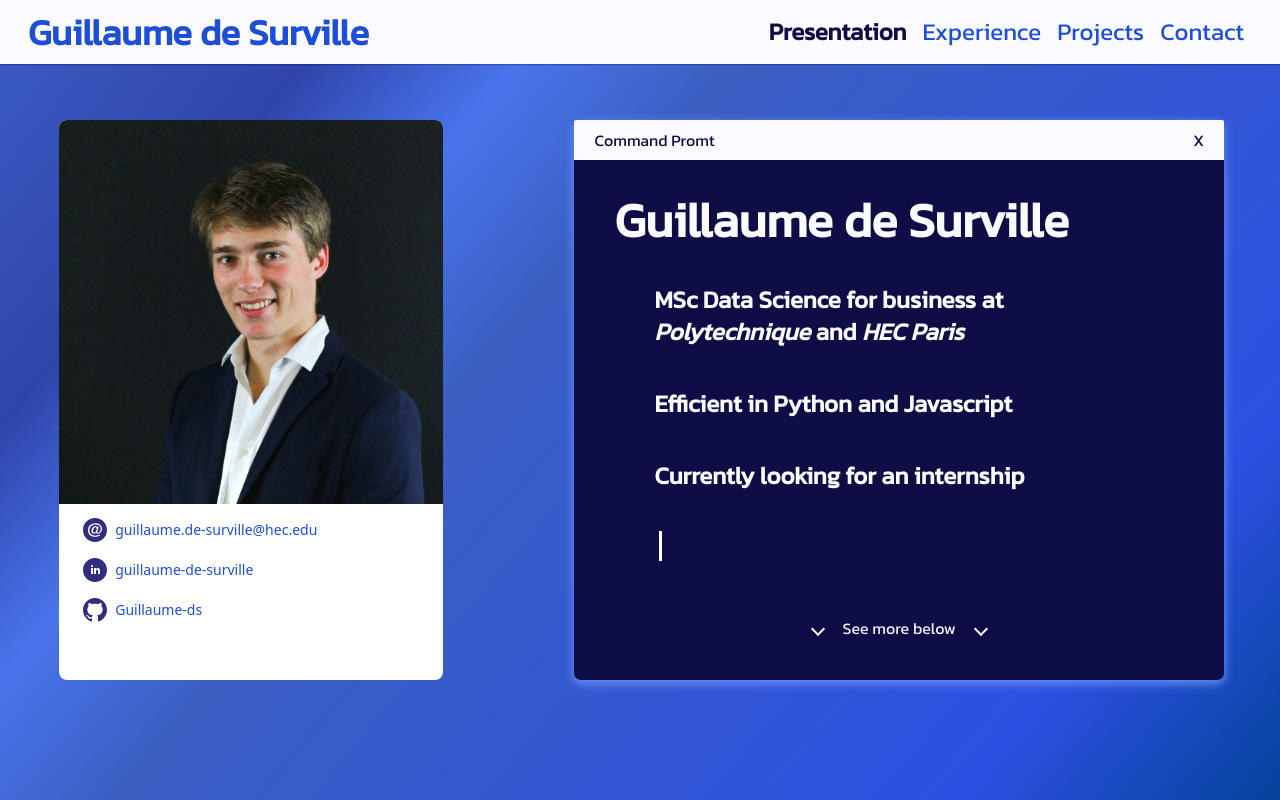
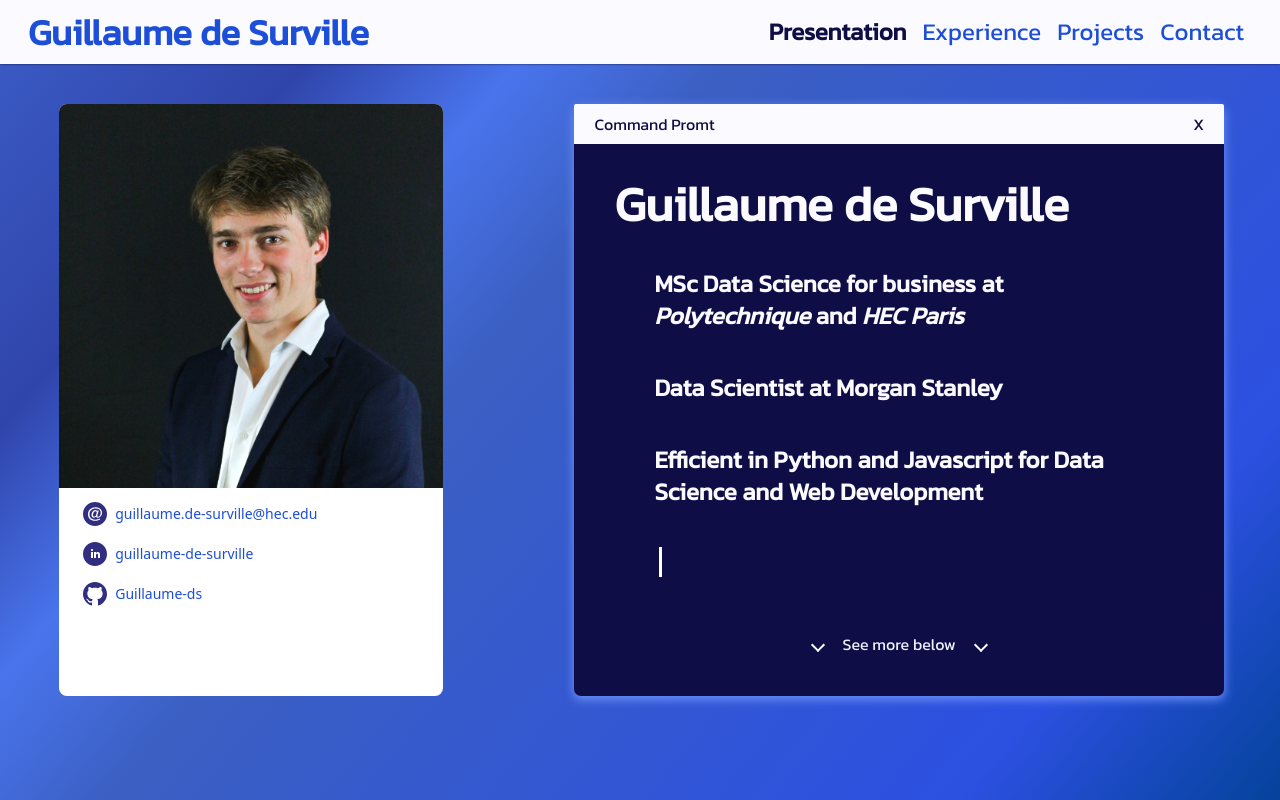
Before and after one commit to Guillaume-ds/portfolio_frontend, a Next.js app: page / in a window 1280 px wide. Shown: the top 800 px of the page. Built offline with nearby package versions, Linux system fonts and the light colour scheme.

Commit message:
intro update

```diff
--- a/src/components/jumbotron/writingText.js
+++ b/src/components/jumbotron/writingText.js
@@ -41,10 +41,10 @@
                 MSc Data Science for business at <em>Polytechnique</em> and <em>HEC Paris</em>
             </p>
             <p className={display2 + " md:text-xl  lg:text-2xl mb-10 px-1 md:px-12 xl:px-20 font-bold"}>
-                Efficient in Python and Javascript
+                Data Scientist at Morgan Stanley
             </p>
             <p className={display3 + " md:text-xl lg:text-2xl mb-10 px-1 md:px-12 xl:px-20 font-bold"}>
-                Currently looking for an internship
+                Efficient in Python and Javascript for Data Science and Web Development
             </p>
             <span className={display4 + " w-0 h-5 md:pl-12 xl:pl-20 text-lg lg:text-xl blinkingText"}>&nbsp;</span>
 
```
